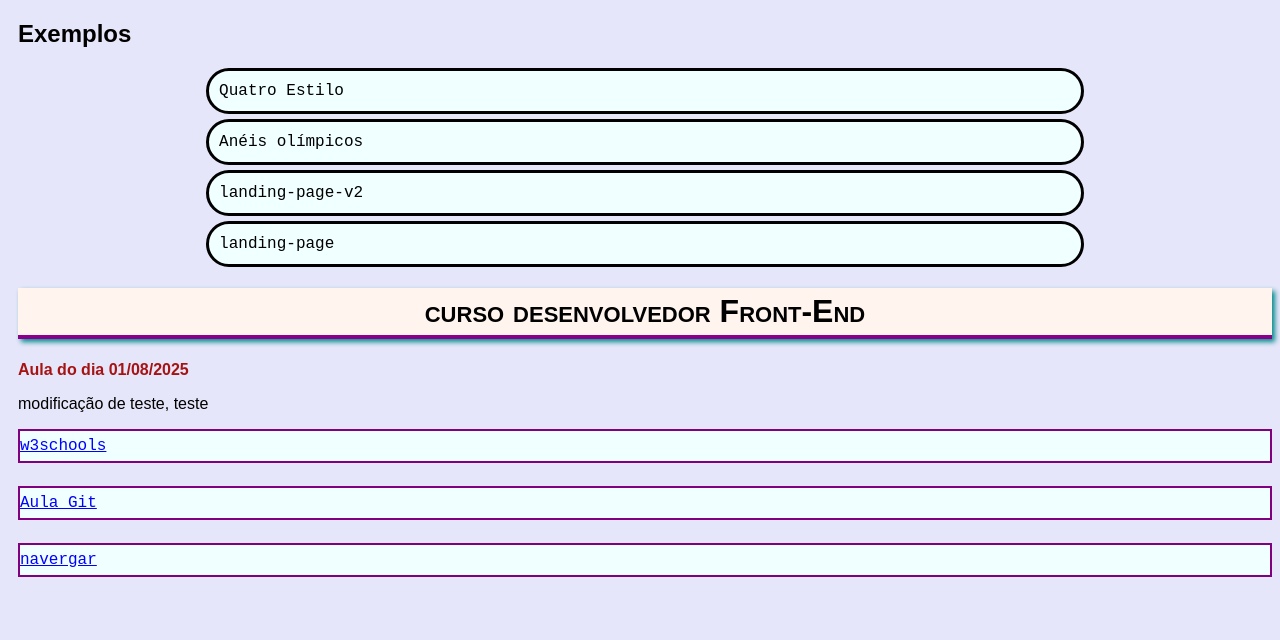
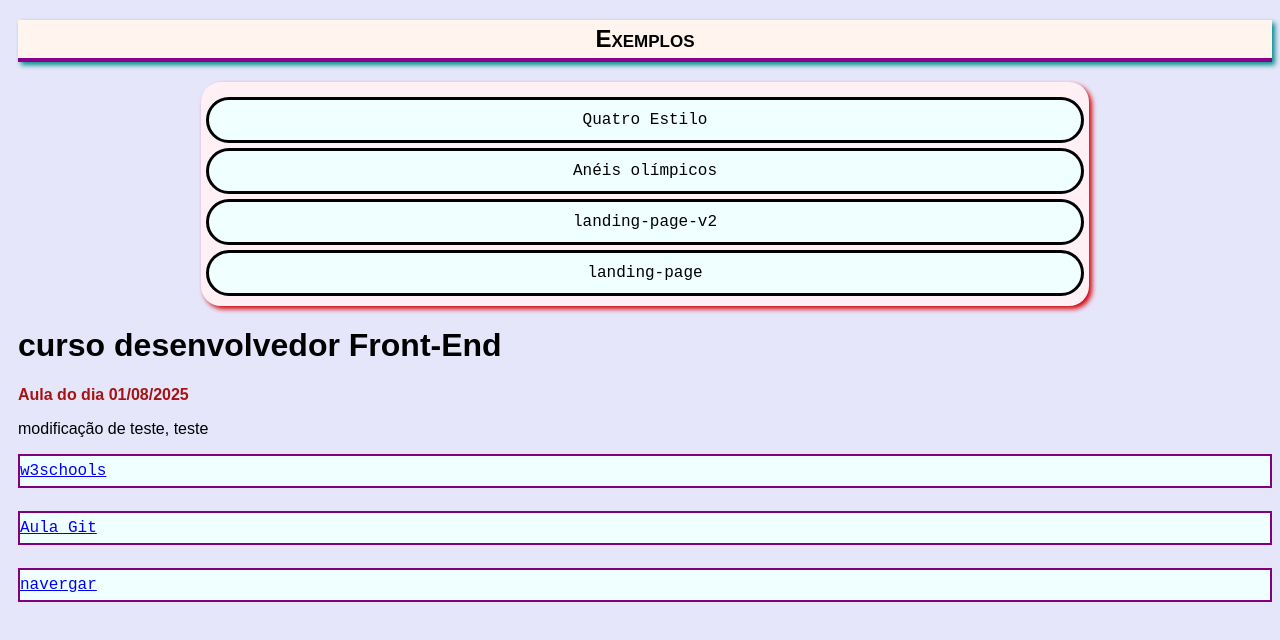
Before and after one commit to thiagoO2006-th/qua207082, a plain HTML site: page index.html in a window 1280 px wide. Drawn offline with Linux system fonts and the light colour scheme.

Commit message:
index: atualizxações do h2 e exemplo

```diff
--- a/index.html
+++ b/index.html
@@ -13,7 +13,7 @@
         font: 100% "Copperplate Gothic Light", sans-serif;
         padding-left: 10px;
     }
-    h1{
+    h2{
         font-variant: small-caps;
         text-align: center;
         border-bottom: 4px solid DarkMagenta;
@@ -26,6 +26,10 @@
     #exemplo{
         width: 70%;
         margin: auto;
+        padding: 10px 5px;
+        box-shadow: rgb(211, 5, 9) 3px 3px 5px;
+        background-color: LavenderBlush;
+        border-radius: 20px;
     }
 
     #exemplo a{
@@ -35,6 +39,8 @@
         text-decoration: none;
         border-radius: 40px;
         left: 10px;
+        display: flex;
+        justify-content: space-around;
 
     }
 
```
Also changed, not shown: exemplos/landing-page-.html (+5 -5 lines).
